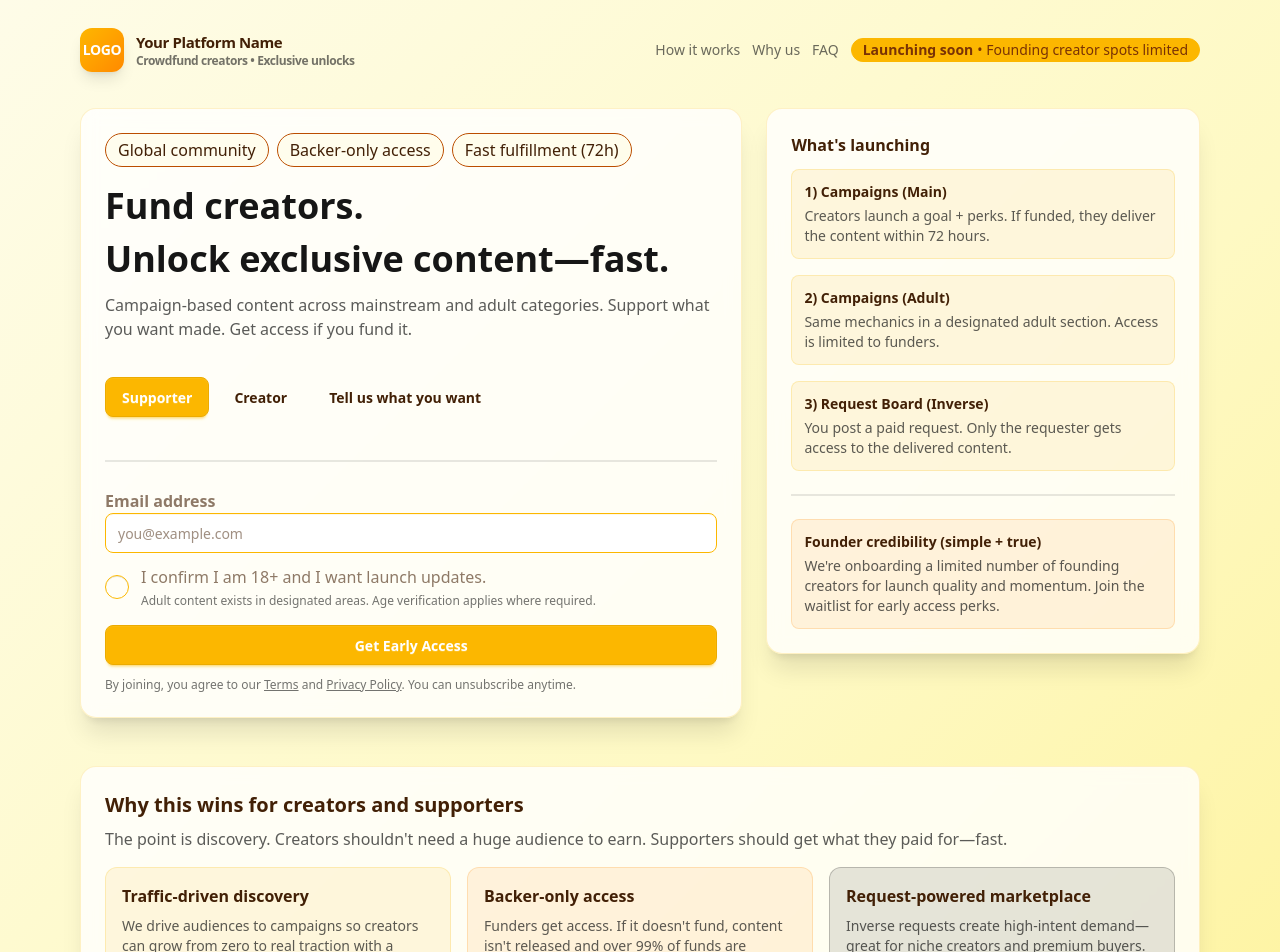
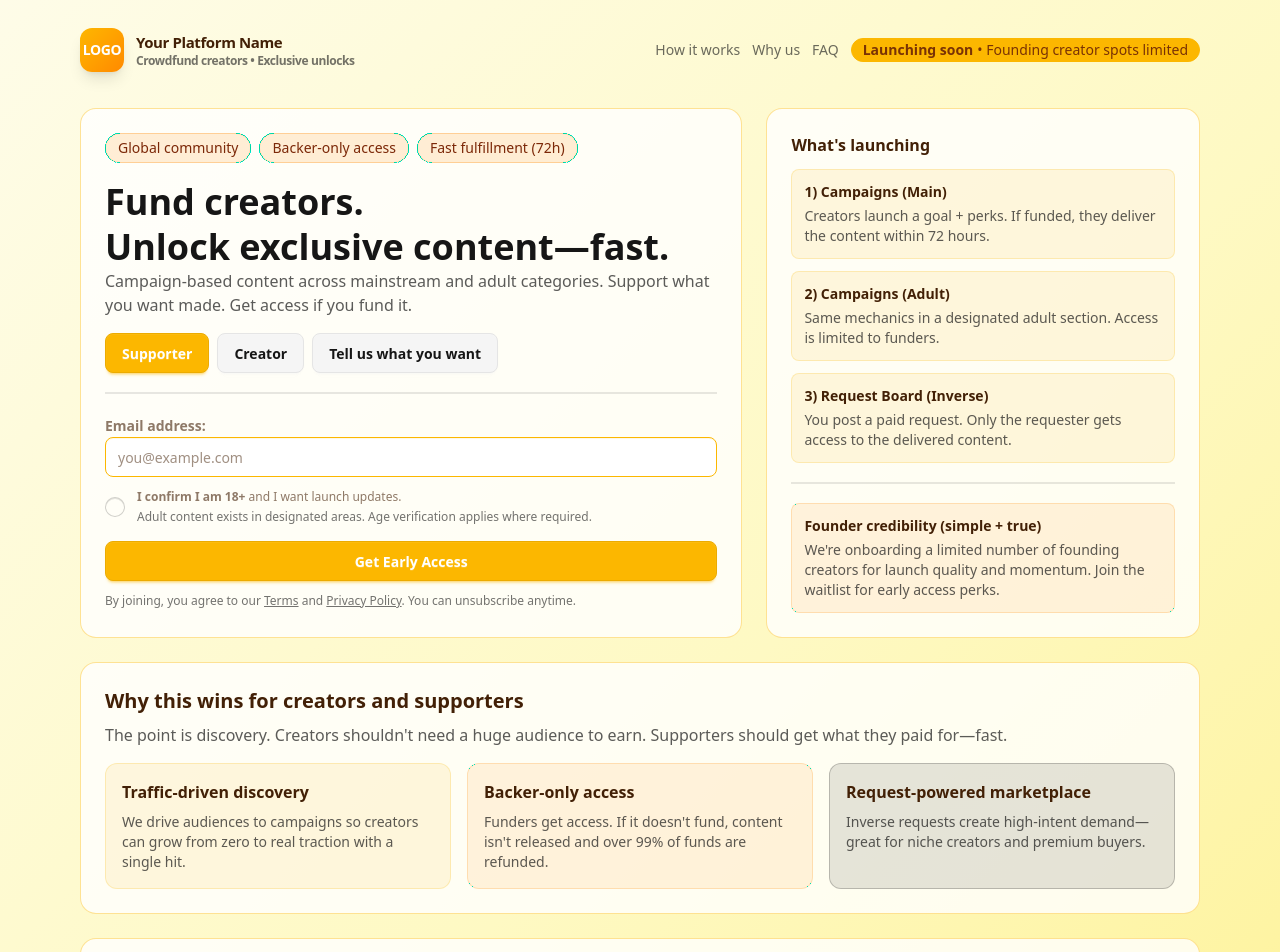
Before and after one commit to GoTeaseMe/ppv-land, a Next.js app: page / in a window 1280 px wide. Shown: the top 952 px of the page. Built offline with nearby package versions, Linux system fonts and the light colour scheme.

Commit message:
style(components): 优化多个组件的样式和布局
统一调整组件边框颜色和卡片样式
改进布局间距和响应式设计
简化部分UI元素的样式代码

```diff
--- a/src/app/page.tsx
+++ b/src/app/page.tsx
@@ -88,7 +88,7 @@ export default function Home() {
 		<div className="max-w-6xl mx-auto px-4 py-4">
 			<Header />
 
-			<div className="grid grid-cols-1 lg:grid-cols-5 gap-6 items-start py-6">
+			<div className="grid grid-cols-1 lg:grid-cols-5 gap-6 items-stretch py-6">
 				<div className="lg:col-span-3">
 					<Hero
 						isSupporterActive={isSupporterActive}
@@ -106,9 +106,12 @@ export default function Home() {
 				</div>
 			</div>
 
-			<WhyUs />
-			<HowItWorks />
-			<FAQ />
+			<div className="flex flex-col gap-6">
+				<WhyUs />
+				<HowItWorks />
+				<FAQ />
+			</div>
+
 			<Footer />
 
 			<PreferencesModal ref={modalRef} preferences={preferences} onPreferencesChange={handlePreferencesChange} />
--- a/src/components/FAQ.tsx
+++ b/src/components/FAQ.tsx
@@ -1,24 +1,27 @@
 export const FAQ = () => {
 	return (
-		<section id="faq" className="card bg-white/80 border border-warning/20 rounded-2xl p-6 shadow-xl backdrop-blur-sm mt-6" aria-label="FAQ">
+		<section id="faq" className="card bg-white/80 border border-warning/40 rounded-2xl p-6" aria-label="FAQ">
 			<h2 className="text-xl font-bold mb-4">FAQ</h2>
 			<div className="grid grid-cols-1 md:grid-cols-3 gap-4">
 				<div className="p-4 rounded-xl bg-warning/10 border border-warning/20">
 					<h3 className="font-semibold mb-2">Crowdfunded (Adult) Content?</h3>
 					<p className="text-base-content/70 text-sm">
-						Yes—this is campaign-first discovery, with mainstream and adult sections, plus a request marketplace.
+						Yes—this is campaign-first discovery, with mainstream and adult sections, plus a request
+						marketplace.
 					</p>
 				</div>
 				<div className="p-4 rounded-xl bg-secondary/10 border border-secondary/20">
 					<h3 className="font-semibold mb-2">Can I stay anonymous?</h3>
 					<p className="text-base-content/70 text-sm">
-						Creators can use usernames and control what they reveal publicly. Compliance requirements still apply.
+						Creators can use usernames and control what they reveal publicly. Compliance requirements still
+						apply.
 					</p>
 				</div>
 				<div className="p-4 rounded-xl bg-accent/10 border border-accent/20">
 					<h3 className="font-semibold mb-2">When do you launch?</h3>
 					<p className="text-base-content/70 text-sm">
-						When we hit our founding creator + campaign threshold. Join the list and we&apos;ll notify you first.
+						When we hit our founding creator + campaign threshold. Join the list and we&apos;ll notify you
+						first.
 					</p>
 				</div>
 			</div>
--- a/src/components/Hero.tsx
+++ b/src/components/Hero.tsx
@@ -30,70 +30,73 @@ export const Hero = ({
 	};
 
 	return (
-		<section
-			className="card bg-white/80 border border-warning/20 rounded-2xl p-6 shadow-xl backdrop-blur-sm"
-			aria-label="Hero"
-		>
-			<div className="flex gap-2 flex-wrap mb-4">
-				<div className="bg-amber-200/10 border border-amber-700 rounded-full py-1 px-3 justify-center align-middle">
+		<section className="card bg-white/80 border border-warning/40 rounded-2xl p-6 h-full" aria-label="Hero">
+			<div className="flex flex-col gap-4">
+				<div className="flex gap-2 flex-wrap">
+					<div className="bg-secondary/15 border border-secondary/30 rounded-full py-1 px-3 text-sm font-medium text-secondary-content">
 						Global community
 					</div>
-				<div className="bg-amber-200/10 border border-amber-700 rounded-full py-1 px-3 justify-center align-middle">
+					<div className="bg-secondary/15 border border-secondary/30 rounded-full py-1 px-3 text-sm font-medium text-secondary-content">
 						Backer-only access
 					</div>
-				<div className="bg-amber-200/10 border border-amber-700 rounded-full py-1 px-3 justify-center align-middle">
+					<div className="bg-secondary/15 border border-secondary/30 rounded-full py-1 px-3 text-sm font-medium text-secondary-content">
 						Fast fulfillment (72h)
 					</div>
 				</div>
 
-			<h1 className="text-4xl font-bold leading-tight mb-2 text-base-content">Fund creators.</h1>
-			<h1 className="text-4xl font-bold leading-tight mb-3 text-base-content">Unlock exclusive content—fast.</h1>
-			<p className="text-base text-base-content/70 mb-5">
-				Campaign-based content across mainstream and adult categories. Support what you want made. Get access if
-				you fund it.
+				<div className="flex flex-col">
+					<h1 className="text-4xl font-black leading-tight text-base-content">Fund creators.</h1>
+					<h1 className="text-4xl font-black leading-tight text-base-content">
+						Unlock exclusive content—fast.
+					</h1>
+					<p className="text-base text-base-content/70">
+						Campaign-based content across mainstream and adult categories. Support what you want made. Get
+						access if you fund it.
 					</p>
+				</div>
 
-			<div className="flex gap-2 flex-wrap my-4">
+				<div className="flex gap-2 flex-wrap">
 					<button
-					className={`btn ${isSupporterActive ? 'btn-warning text-base-100' : 'btn-ghost'}`}
+						className={`btn ${isSupporterActive ? 'btn-warning text-base-100' : 'btn-default'}`}
 						onClick={onToggleSupporter}
 						aria-pressed={isSupporterActive}
 					>
 						Supporter
 					</button>
 					<button
-					className={`btn ${isCreatorActive ? 'btn-warning text-base-100' : 'btn-ghost'}`}
+						className={`btn ${isCreatorActive ? 'btn-warning text-base-100' : 'btn-default'}`}
 						onClick={onToggleCreator}
 						aria-pressed={isCreatorActive}
 					>
 						Creator
 					</button>
-				<button className="btn btn-ghost" onClick={onOpenQuiz} title="Optional">
+					<button className="btn btn-default" onClick={onOpenQuiz} title="Optional">
 						Tell us what you want
 					</button>
 				</div>
+			</div>
 
-			<div className="divider my-5"></div>
+			<div className="divider my-3"></div>
 
 			<form id="waitlistForm" onSubmit={handleSubmit}>
 				<label className="label">
-					<span className="label-text font-semibold">Email address</span>
+					<span className="label-text text-sm font-semibold">Email address:</span>
 				</label>
 				<input
 					name="email"
 					type="email"
 					placeholder="you@example.com"
 					autoComplete="email"
-					className="input input-bordered input-warning w-full mb-3 bg-white"
+					className="input input-warning w-full mb-3 bg-white focus:outline-none focus:ring-0"
 					required
 				/>
 
 				<div className="form-control">
 					<label className="label cursor-pointer justify-start gap-3">
-						<input name="age" type="checkbox" className="checkbox checkbox-warning" required />
-						<span className="label-text">
-							<span className="font-medium">I confirm I am 18+</span> and I want launch updates.
-							<span className="block text-xs text-base-content/60 mt-1">
+						<input name="age" type="checkbox" className="checkbox checkbox-sm" required />
+						<span className="label-text text-xs">
+							<span className="font-bold">I confirm I am 18+</span> and I want launch updates.
+							<span className="block text-base-content/60 mt-1">
 								Adult content exists in designated areas. Age verification applies where required.
 							</span>
 						</span>
--- a/src/components/HowItWorks.tsx
+++ b/src/components/HowItWorks.tsx
@@ -14,7 +14,11 @@ const Step = ({ num, title, description }: { num: number; title: string; descrip
 
 export const HowItWorks = () => {
 	return (
-		<section id="how" className="card bg-white/80 border border-warning/20 rounded-2xl p-6 shadow-xl backdrop-blur-sm mt-4" aria-label="How it works">
+		<section
+			id="how"
+			className="card bg-white/80 border border-warning/40 rounded-2xl p-6"
+			aria-label="How it works"
+		>
 			<h2 className="text-xl font-bold mb-4">How it works</h2>
 			<div className="grid grid-cols-1 md:grid-cols-3 gap-6">
 				<Step
--- a/src/components/Sidebar.tsx
+++ b/src/components/Sidebar.tsx
@@ -1,8 +1,9 @@
 export const Sidebar = () => {
 	return (
-		<aside className="card bg-white/80 border border-warning/20 rounded-2xl p-6 shadow-xl backdrop-blur-sm h-fit" aria-label="Snapshot">
-			<h3 className="font-semibold text-base mb-3">What&apos;s launching</h3>
-			<div className="space-y-4">
+		<aside className="card bg-white/80 border border-warning/40 rounded-2xl p-6 h-full" aria-label="Snapshot">
+			<div className="flex flex-col gap-3">
+				<h3 className="font-semibold text-base">What&apos;s launching</h3>
+
 				<div className="p-3 rounded-lg bg-warning/10 border border-warning/20">
 					<h4 className="font-semibold text-sm mb-1">1) Campaigns (Main)</h4>
 					<p className="text-base-content/70 text-sm">
@@ -21,15 +22,16 @@ export const Sidebar = () => {
 						You post a paid request. Only the requester gets access to the delivered content.
 					</p>
 				</div>
-			</div>
 
-			<div className="divider my-4"></div>
+				<div className="divider my-0"></div>
 
-			<div className="p-3 rounded-lg bg-secondary/10 border border-secondary/20">
-				<h4 className="font-semibold text-sm mb-1">Founder credibility (simple + true)</h4>
-				<p className="text-base-content/70 text-sm">
-					We&apos;re onboarding a limited number of founding creators for launch quality and momentum. Join the waitlist for early access perks.
-				</p>
+				<div className="p-3 rounded-lg bg-secondary/10 border border-secondary/20">
+					<h4 className="font-semibold text-sm mb-1">Founder credibility (simple + true)</h4>
+					<p className="text-base-content/70 text-sm">
+						We&apos;re onboarding a limited number of founding creators for launch quality and momentum.
+						Join the waitlist for early access perks.
+					</p>
+				</div>
 			</div>
 		</aside>
 	);
--- a/src/components/WhyUs.tsx
+++ b/src/components/WhyUs.tsx
@@ -1,23 +1,25 @@
 export const WhyUs = () => {
 	return (
-		<section id="why" className="card bg-white/80 border border-warning/20 rounded-2xl p-6 shadow-xl backdrop-blur-sm mt-6" aria-label="Why us">
+		<section id="why" className="card bg-white/80 border border-warning/40 rounded-2xl p-6" aria-label="Why us">
 			<h2 className="text-xl font-bold mb-2">Why this wins for creators and supporters</h2>
 			<p className="text-base-content/70 mb-4">
-				The point is discovery. Creators shouldn&apos;t need a huge audience to earn. Supporters should get
-				what they paid for—fast.
+				The point is discovery. Creators shouldn&apos;t need a huge audience to earn. Supporters should get what
+				they paid for—fast.
 			</p>
 
 			<div className="grid grid-cols-1 md:grid-cols-3 gap-4">
 				<div className="p-4 rounded-xl bg-warning/10 border border-warning/20">
 					<h3 className="font-semibold mb-2">Traffic-driven discovery</h3>
 					<p className="text-base-content/70 text-sm">
-						We drive audiences to campaigns so creators can grow from zero to real traction with a single hit.
+						We drive audiences to campaigns so creators can grow from zero to real traction with a single
+						hit.
 					</p>
 				</div>
 				<div className="p-4 rounded-xl bg-secondary/10 border border-secondary/20">
 					<h3 className="font-semibold mb-2">Backer-only access</h3>
 					<p className="text-base-content/70 text-sm">
-						Funders get access. If it doesn&apos;t fund, content isn&apos;t released and over 99% of funds are refunded.
+						Funders get access. If it doesn&apos;t fund, content isn&apos;t released and over 99% of funds
+						are refunded.
 					</p>
 				</div>
 				<div className="p-4 rounded-xl bg-accent/10 border border-accent/20">
```
Lines whose indentation alone changed are shown as unchanged.
